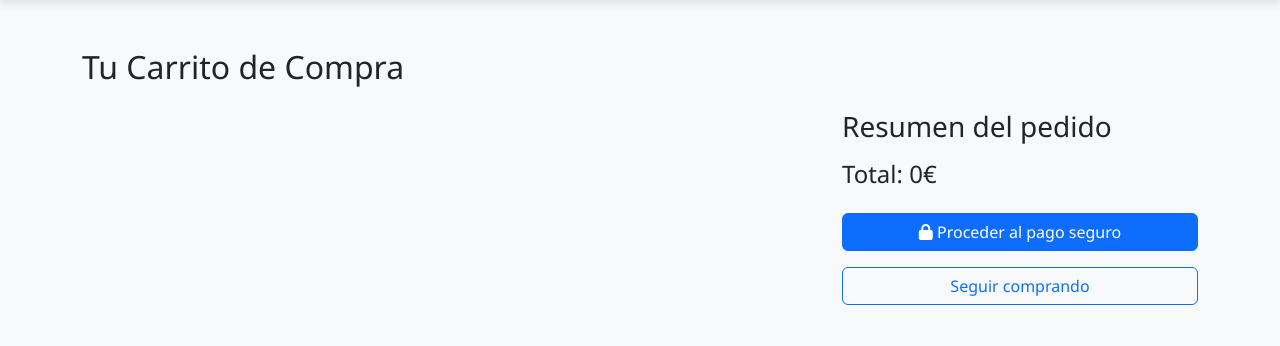
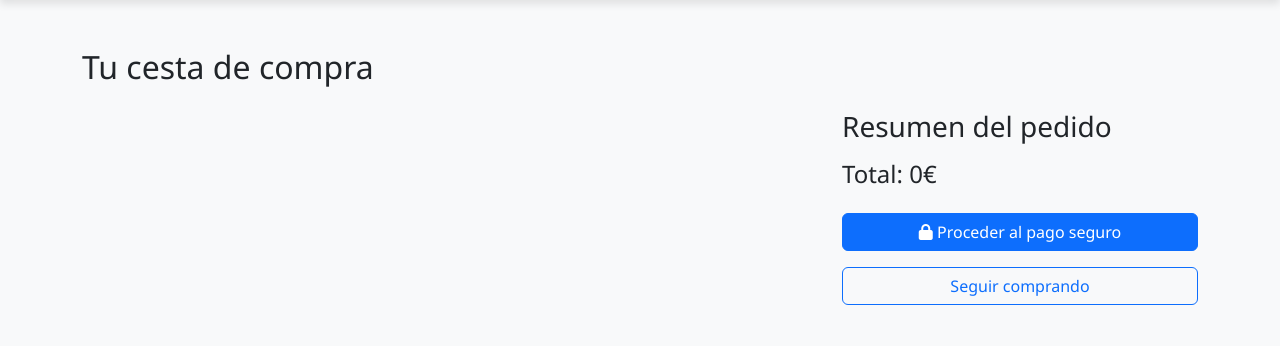
Before and after one commit to ECA-2-10/ecommerce-edb, a Django app: page /cart/view/ in a window 1280 px wide. Shown: the part 74-420 px from the top of the page. Run offline with Django 5.2, Linux system fonts and the light colour scheme.

Commit message:
carrito -> cesta

```diff
--- a/cart/templates/cart/cart.html
+++ b/cart/templates/cart/cart.html
@@ -5,7 +5,7 @@
 {% load static %}
 
 <div class="container py-5">
-    <h2 class="mb-4">Tu Carrito de Compra</h2>
+    <h2 class="mb-4">Tu cesta de compra</h2>
 
     <div class="row">
         <div class="col-md-8">
--- a/payment/templates/cancel.html
+++ b/payment/templates/cancel.html
@@ -10,7 +10,7 @@
                 <p>Tu pedido ha sido cancelado. No se ha realizado ningún cargo.</p>
             </div>
             <a href="{% url 'cart:view_cart' %}" class="btn btn-primary">
-                <i class="fas fa-shopping-cart"></i> Volver al carrito
+                <i class="fas fa-shopping-cart"></i> Volver a la cesta
             </a>
         </div>
     </div>
```
